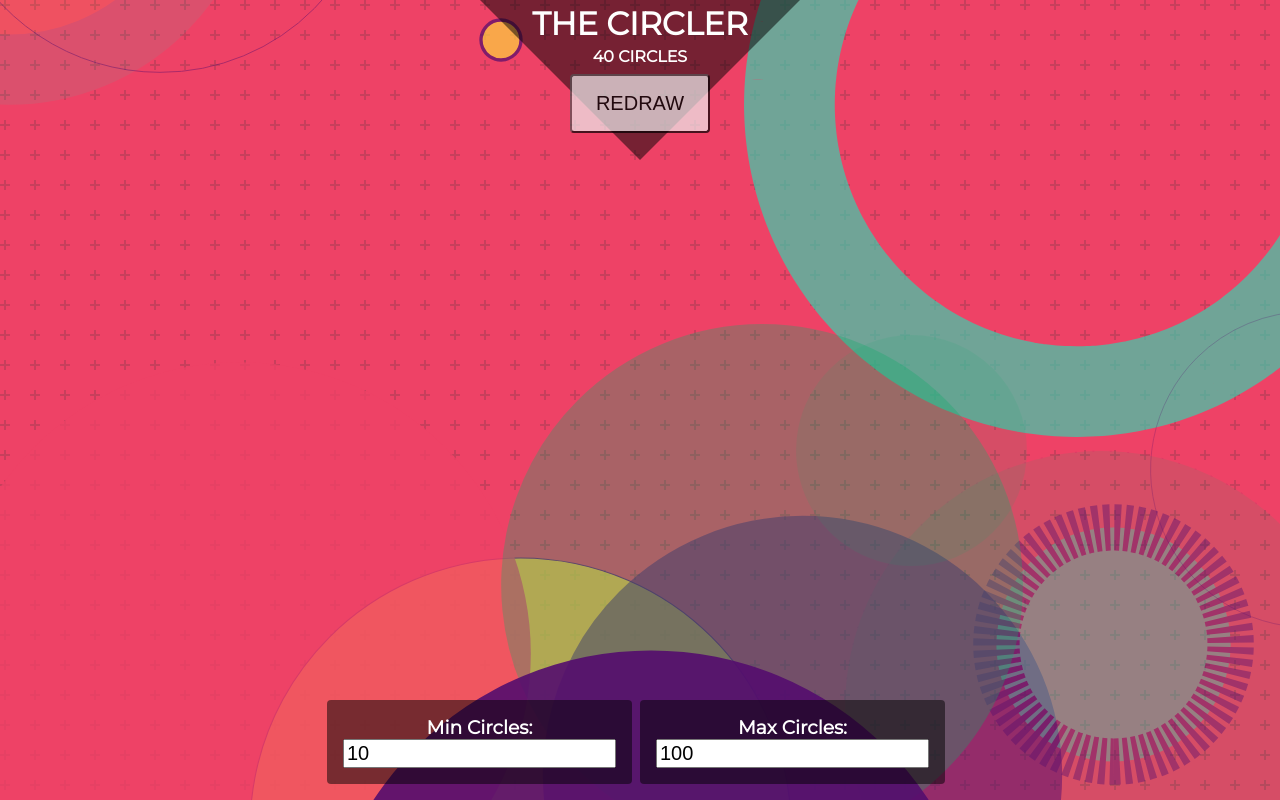
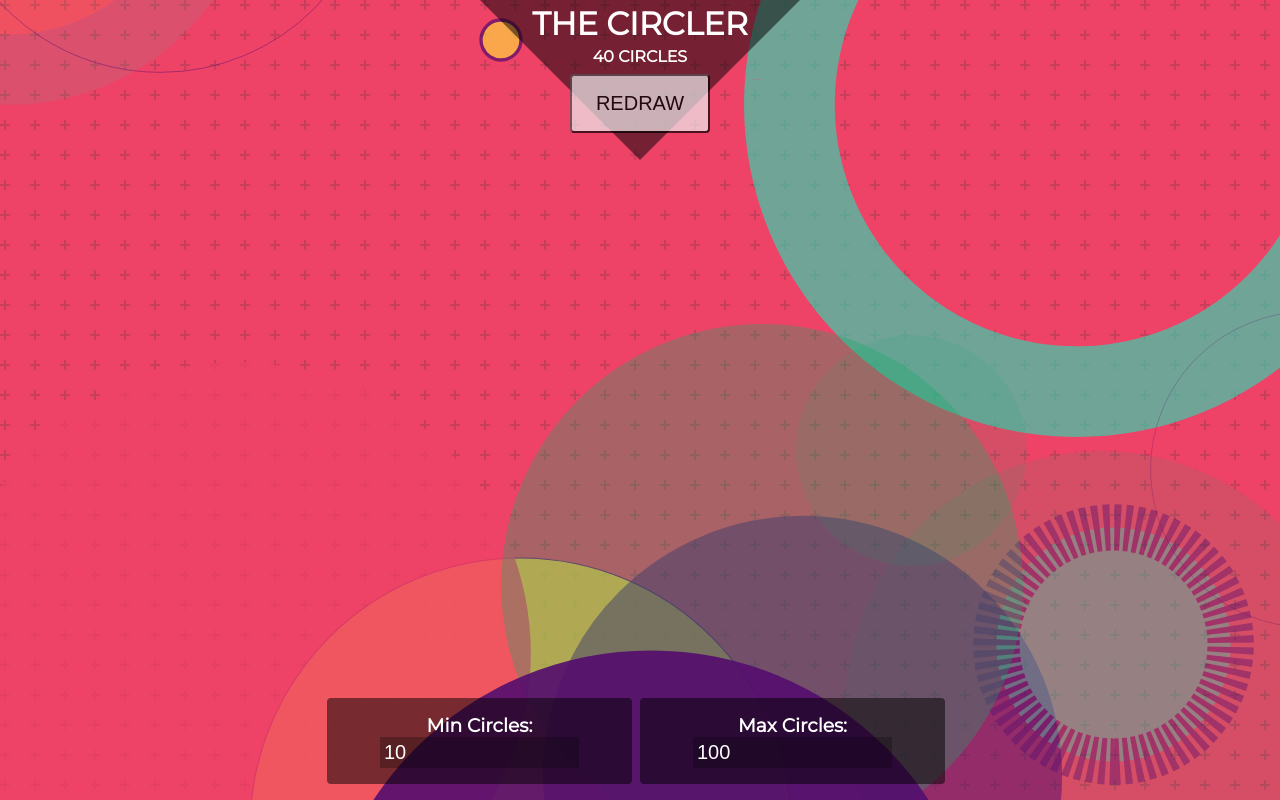
Before and after one commit to drinkingtheink/circle-generator, a React (Create React App) app: page / in a window 1280 px wide. Built offline with nearby package versions, Linux system fonts and the light colour scheme.

Commit message:
Edit Panel style polish.

```diff
--- a/src/App.scss
+++ b/src/App.scss
@@ -143,5 +143,15 @@ button {
 
   input {
     font-size: 1.25rem;
+    padding: .25rem;
+    background: rgba(black, .25);
+    color: white;
+    border: none;
+    max-width: 70%;
+
+    &:focus {
+      background: white;
+      color: #333;
+    }
   }
 }
```
